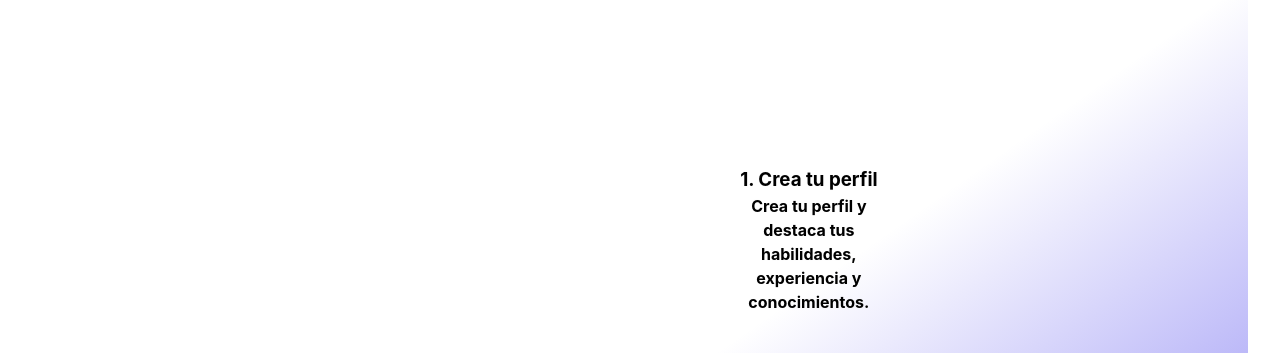
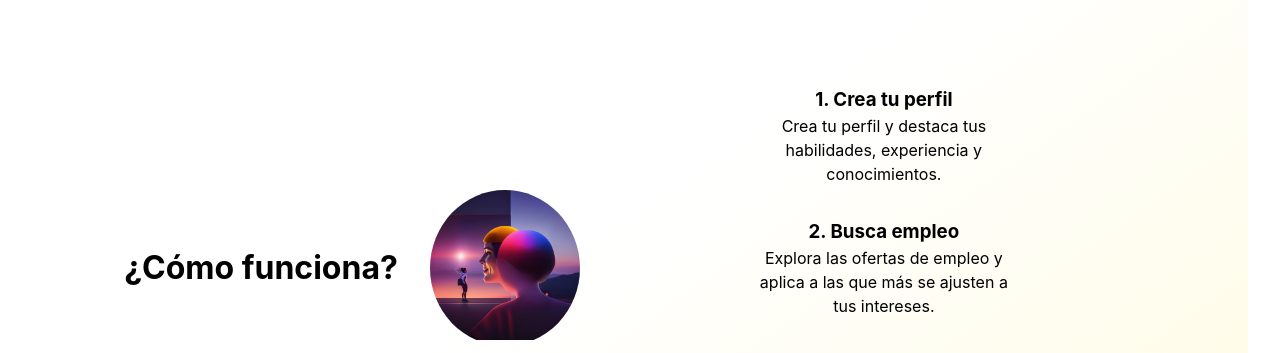
Before and after one commit to darkv314/ExtensoIn, a React (Vite) app: page /home in a window 1280 px wide. Shown: the part 594-947 px from the top of the page. Built offline with nearby package versions, Linux system fonts and the light colour scheme.

Commit message:
finish landing page

```diff
--- a/src/index.css
+++ b/src/index.css
@@ -1,4 +1,4 @@
-*{
+* {
   margin: 0;
   padding: 0;
   box-sizing: border-box;
@@ -9,10 +9,11 @@
   line-height: 1.5;
   font-weight: 400;
 
-  --primary: #FFFCEA;
-  --primaryAccent: #A5F2E7;
-  --secondary: #8983F3;
-  --secondaryAccent: #3A0077;
+  --primary: #fffcea;
+  --primaryAccent: #a5f2e7;
+  --secondary: #8983f3;
+  --secondaryAccent: #3a0077;
 
   --textColor: #666666;
+  --icon: rgb(2, 45, 151);
 }
--- a/src/pages/home/Home.css
+++ b/src/pages/home/Home.css
@@ -39,7 +39,6 @@
   align-items: center;
   flex-direction: column;
   width: 50%;
-  padding: 3em;
 }
 
 .second__section__content__item {
@@ -48,8 +47,9 @@
   align-items: center;
   flex-direction: column;
   width: 50%;
+  font-weight: 400;
   text-align: center;
-  padding: 3em;
+  padding: 1em;
 }
 
 .third__section {
@@ -63,7 +63,13 @@
     145deg,
     transparent,
     transparent 50%,
-    var(--secondary) 75%,
-    var(--secondaryAccent) 100%
+    var(--primary) 75%,
+    var(--primary) 100%
   );
 }
+
+.img__container{
+  /* make ir circle */
+  border-radius: 50%;
+  overflow: hidden;
+}
--- a/src/pages/home/Home.tsx
+++ b/src/pages/home/Home.tsx
@@ -2,6 +2,7 @@ import Description from "../../components/text/description/Description";
 import Title from "../../components/text/tittle/Title";
 import "./Home.css";
 import banner from "../../assets/banner-1.jpg";
+import banner2 from "../../assets/banner-2.jpg";
 import MainButton from "../../components/buttons/MainButton";
 
 function Home() {
@@ -22,6 +23,9 @@ function Home() {
         </section>
         <section className="second__section">
           <Title text="¿Cómo funciona?" />
+          <div className="img__container">
+            <img width={150} src={banner2} />
+          </div>
           <div className="second__section__content">
             <div className="second__section__content__item">
               <h3>1. Crea tu perfil</h3>
```
Also changed, not shown: src/assets/banner-2.jpg (added).
